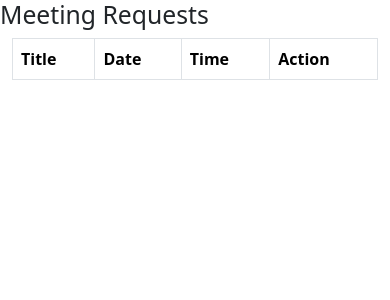
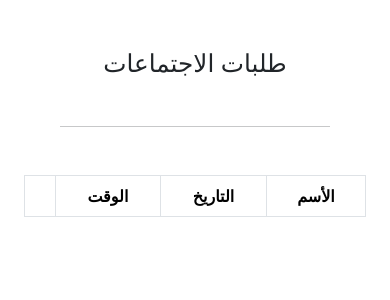
Before and after one commit to baher-talal/schedule, a PHP site: page /response.php in a window 390 px wide. Shown: the top 300 px of the page. Run offline with PHP 8.4, Linux system fonts and the light colour scheme; data that the repository does not hold is empty.

Commit message:
fix style

```diff
--- a/response.php
+++ b/response.php
@@ -1,16 +1,24 @@
 <!DOCTYPE html>
 <html lang="en">
+
 <head>
   <meta charset="UTF-8">
   <meta name="viewport" content="width=device-width, initial-scale=1.0">
-<title>Meeting Requests</title>
+  <title>طلبات الاجتماعات</title>
   <!-- Link Bootstrap CSS -->
+  <style>
+  body {
+    direction: rtl;
+  }
+  </style>
   <link href="https://cdn.jsdelivr.net/npm/bootstrap@5.3.0-alpha1/dist/css/bootstrap.min.css" rel="stylesheet">
   <script src="https://ajax.googleapis.com/ajax/libs/jquery/3.5.1/jquery.min.js"></script>
 </head>
+
 <body>
-
-<h2>Meeting Requests</h2>
+  <div class="container mt-5">
+    <h2 class="text-center">طلبات الاجتماعات</h2>
+    <hr class="m-5">
 
     <audio id="alertSound">
       <source src="notification_sound.mp3" type="audio/mpeg">
@@ -18,14 +26,14 @@
     </audio>
 
     <div class="container">
-  <table id="meetingTable" class="table table-bordered">
+      <table id="meetingTable" class="table table-bordered table-hover">
         <thead>
           <tr>
             <!-- <th>Meeting ID</th> -->
-        <th>Title</th>
-        <th>Date</th>
-        <th>Time</th>
-        <th>Action</th>
+            <th class="text-center">الأسم</th>
+            <th class="text-center">التاريخ</th>
+            <th class="text-center">الوقت</th>
+            <th></th>
           </tr>
         </thead>
         <tbody>
@@ -33,23 +41,25 @@
         </tbody>
       </table>
     </div>
+  </div>
+
 
   <script>
-$(document).ready(function(){
-  function fetchMeetingRequests(){
-    $.get("fetch_meeting_requests.php", function(data){
+  $(document).ready(function() {
+    function fetchMeetingRequests() {
+      $.get("fetch_meeting_requests.php", function(data) {
         var meetings = JSON.parse(data);
-      meetings.forEach(function(meeting){
+        meetings.forEach(function(meeting) {
           if ($('#meetingTable tbody tr[data-id="' + meeting.id + '"]').length === 0) {
             var tr = $('<tr>').attr('data-id', meeting.id);
-          tr.append('<td>' + meeting.title + '</td>');
-          tr.append('<td>' + meeting.date + '</td>');
-          tr.append('<td>' + meeting.time + '</td>');
-          var td = $('<td>');
-          var acceptBtn = $('<button>').addClass('btn btn-success').text('Accept').click(function(){
-            updateResponse(meeting.id, 'accepted');
+            tr.append('<td class="text-center">' + meeting.title + '</td>');
+            tr.append('<td class="text-center">' + meeting.date + '</td>');
+            tr.append('<td class="text-center">' + meeting.time + '</td>');
+            var td = $('<td class="text-center">');
+            var acceptBtn = $('<button>').addClass('btn btn-success mx-3').text('قبول').click(function() {
+              updateResponse(meeting.id, 'ي');
             });
-          var rejectBtn = $('<button>').addClass('btn btn-danger').text('Reject').click(function(){
+            var rejectBtn = $('<button>').addClass('btn btn-danger mx-3').text('رفض').click(function() {
               updateResponse(meeting.id, 'rejected');
             });
             td.append(acceptBtn).append(rejectBtn);
@@ -66,17 +76,20 @@ $(document).ready(function(){
     fetchMeetingRequests();
     setInterval(fetchMeetingRequests, 1000);
 
-  function updateResponse(id, response){
+    function updateResponse(id, response) {
       $.ajax({
         url: 'update_response.php',
         type: 'POST',
-      data: JSON.stringify({ id: id, response: response }),
+        data: JSON.stringify({
+          id: id,
+          response: response
+        }),
         contentType: 'application/json',
-      success: function(data){
-        alert("Your response is saved");
+        success: function(data) {
+          alert("تم الحفظ");
           location.reload();
         },
-      error: function(xhr, status, error){
+        error: function(xhr, status, error) {
           console.error(xhr.responseText);
         }
       });
@@ -90,4 +103,5 @@ $(document).ready(function(){
   </script>
 
 </body>
+
 </html>
```
Also changed, not shown: index.php (+19 -13 lines). Lines whose indentation alone changed are shown as unchanged.
